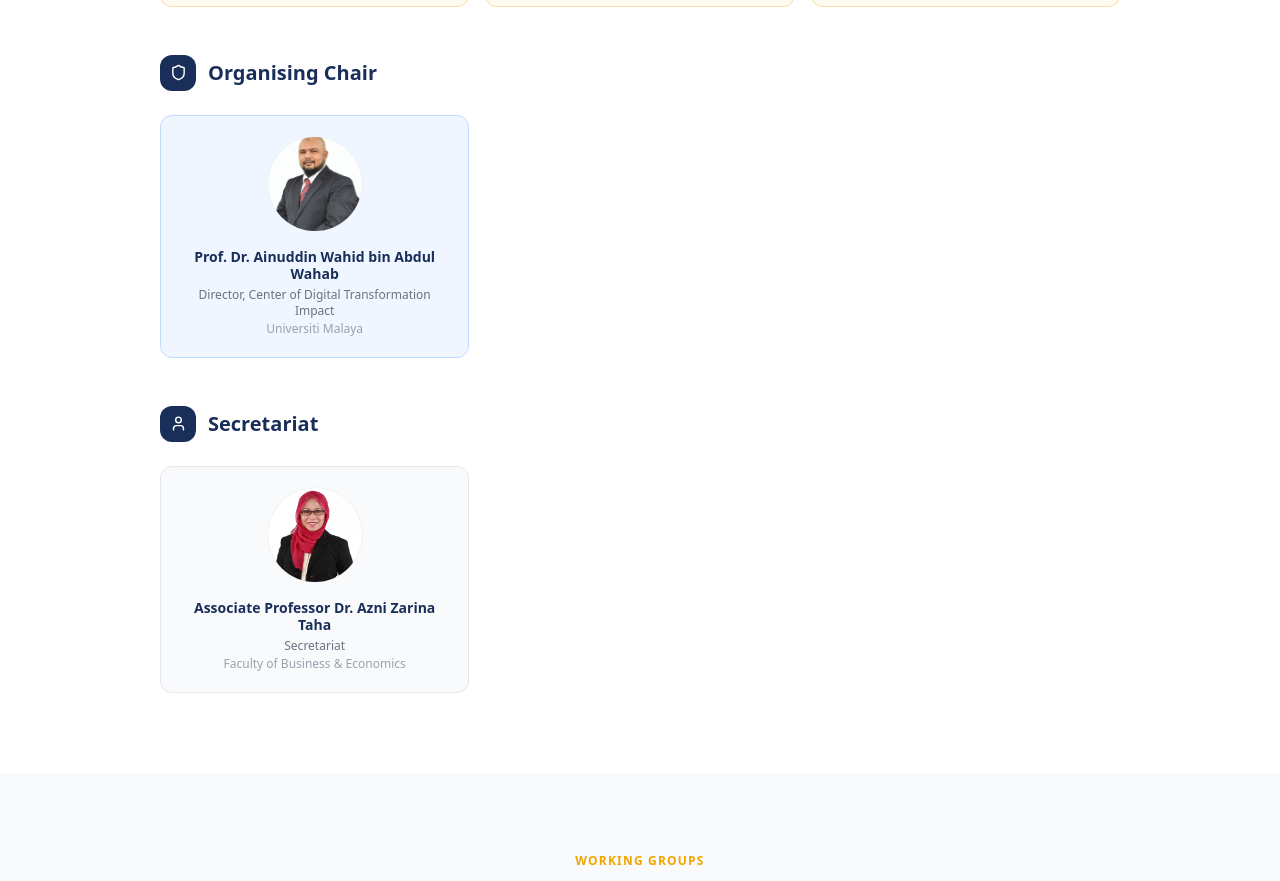
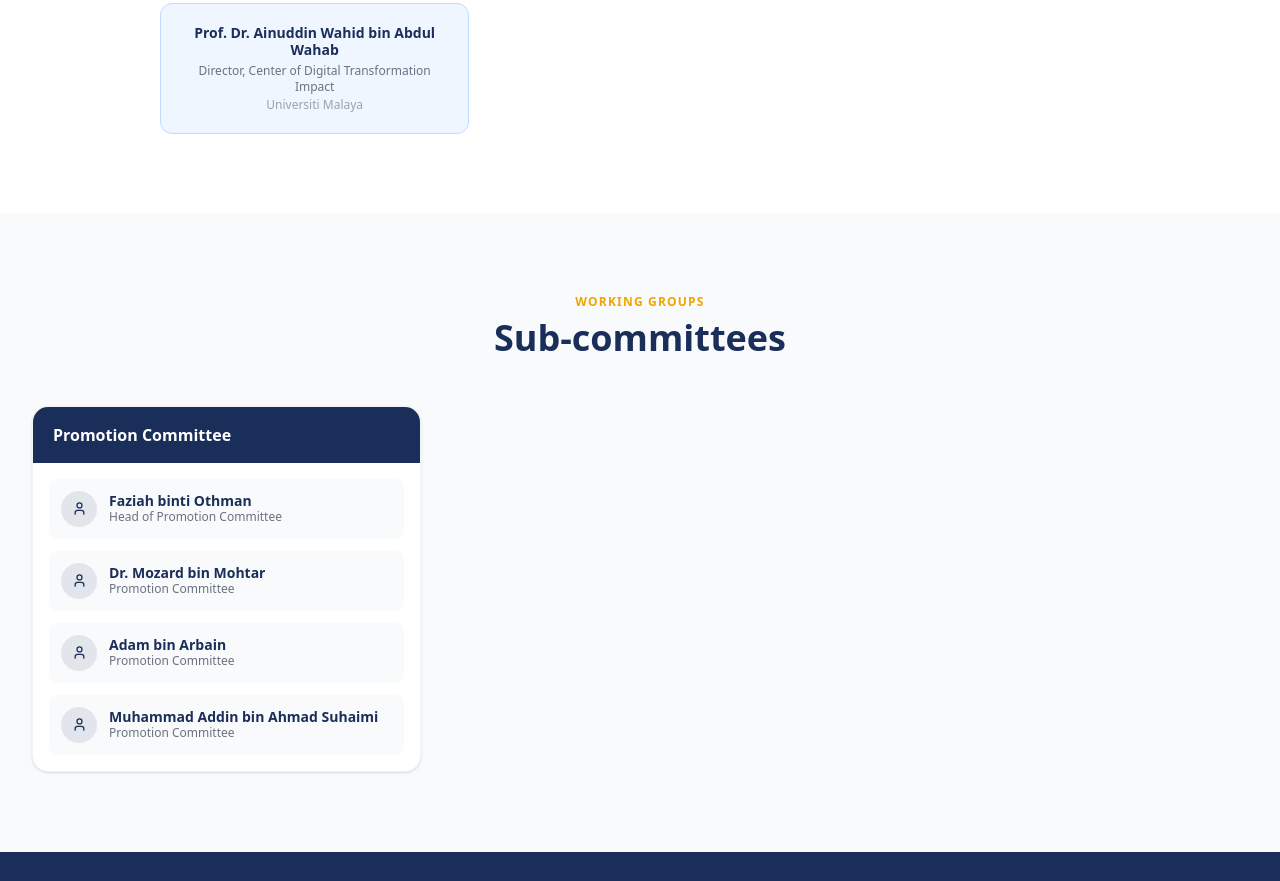
Before and after one commit to adamarbain/International-Conference-Nextgen-2026, a Next.js app: page /committee in a window 1280 px wide. Shown: the part 720-1601 px from the top of the page. Built offline with nearby package versions, Linux system fonts and the light colour scheme.

Commit message:
Refactor committee page: comment out member images and secretariat section for future updates

```diff
--- a/src/app/committee/page.tsx
+++ b/src/app/committee/page.tsx
@@ -2,7 +2,6 @@
 
 import { motion, useReducedMotion } from "framer-motion";
 import { User, Crown, Shield } from "lucide-react";
-import Image from "next/image";
 import Navbar from "@/components/Navbar";
 import Footer from "@/components/Footer";
 import PageHero from "@/components/PageHero";
@@ -80,21 +79,11 @@ export default function CommitteePage() {
                           : "bg-gray-50 border-gray-200"
                       }`}
                     >
-                      <div className="w-24 h-24 rounded-full overflow-hidden bg-navy/10 border border-white/60 mb-4 mx-auto">
-                        {member.image ? (
-                          <Image
-                            src={member.image}
-                            alt={member.name}
-                            width={96}
-                            height={96}
-                            className="w-full h-full object-cover"
-                          />
-                        ) : (
-                          <div className="w-full h-full bg-navy flex items-center justify-center">
-                            <User size={18} className="text-white" />
-                          </div>
-                        )}
-                      </div>
+                      {/* <div className="w-24 h-24 rounded-full overflow-hidden bg-navy/10 border border-white/60 mb-4 mx-auto">
+                        <div className="w-full h-full bg-navy flex items-center justify-center">
+                          <User size={18} className="text-white" />
+                        </div>
+                      </div> */}
                       <p className="text-navy font-bold text-sm leading-tight mb-1">
                         {member.name}
                       </p>
--- a/src/data/seminar.ts
+++ b/src/data/seminar.ts
@@ -667,21 +667,21 @@ export const committeeGroups: CommitteeGroup[] = [
         name: "Assoc. Prof. Dr. Norisma Idris",
         role: "Dean, Faculty of Computer Science & IT",
         institution: "Universiti Malaya",
-        image: "/Norisma.png",
+        // image: "/Norisma.png",
       },
       {
         id: "p2",
         name: "Prof. Dr. Yusniza binti Kamarulzaman",
         role: "Dean, Faculty of Business & Economics",
         institution: "Universiti Malaya",
-        image: "/Yusniza.png",
+        // image: "/Yusniza.png",
       },
       {
         id: "p3",
         name: "Dr. Goh Jin Yu",
         role: "Executive Director, Colnet International",
         institution: "Colnet International",
-        image: "/goh-jin-yu.jpg",
+        // image: "/goh-jin-yu.jpg",
       },
     ],
   },
@@ -694,23 +694,23 @@ export const committeeGroups: CommitteeGroup[] = [
         name: "Prof. Dr. Ainuddin Wahid bin Abdul Wahab",
         role: "Director, Center of Digital Transformation Impact",
         institution: "Universiti Malaya",
-        image: "/ainuddin.jpg",
+        // image: "/ainuddin.jpg",
       },
     ],
   },
-  {
-    id: "secretariat",
-    title: "Secretariat",
-    members: [
-      {
-        id: "s1",
-        name: "Associate Professor Dr. Azni Zarina Taha",
-        role: "Secretariat",
-        institution: "Faculty of Business & Economics",
-        image: "/AZT.jpg",
-      },
-    ],
-  },
+  // {
+  //   id: "secretariat",
+  //   title: "Secretariat",
+  //   members: [
+  //     {
+  //       id: "s1",
+  //       name: "Associate Professor Dr. Azni Zarina Taha",
+  //       role: "Secretariat",
+  //       institution: "Faculty of Business & Economics",
+  //       image: "/AZT.jpg",
+  //     },
+  //   ],
+  // },
   {
     id: "academic",
     title: "Promotion Committee",
```
